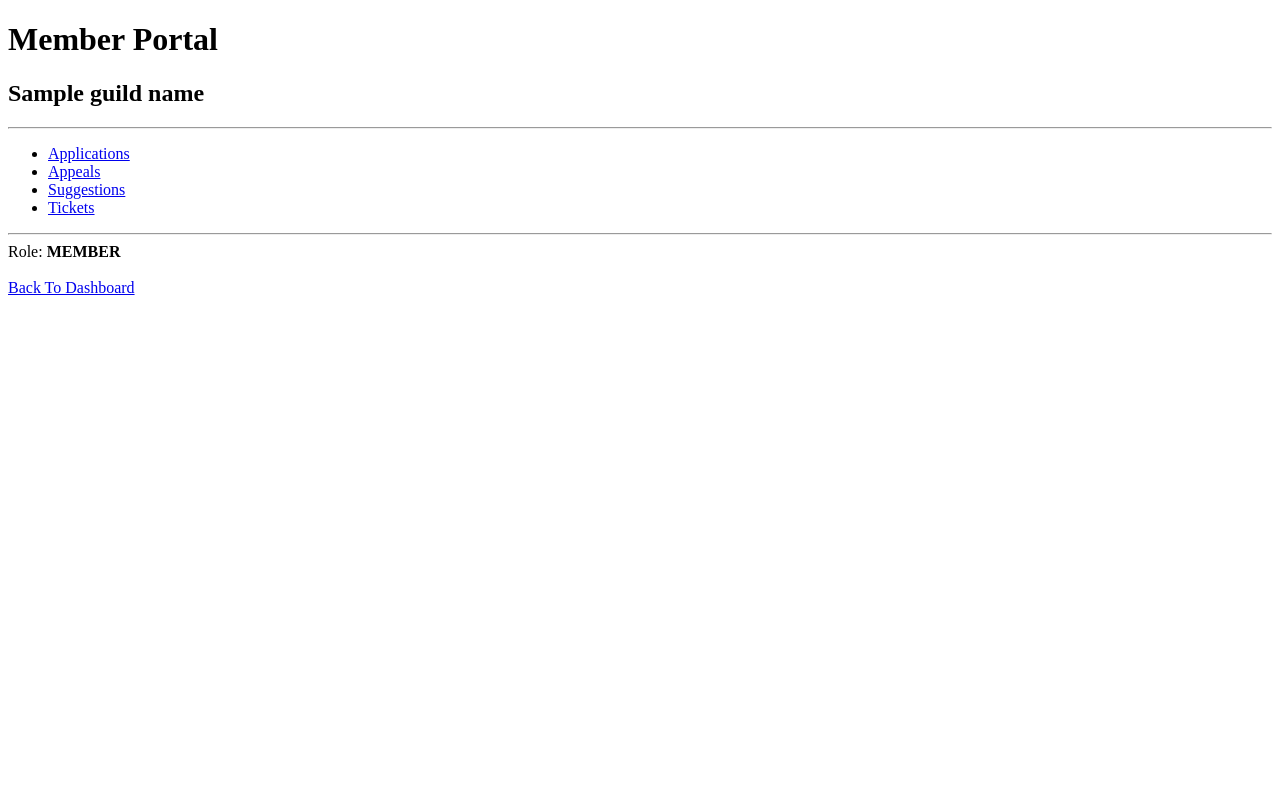
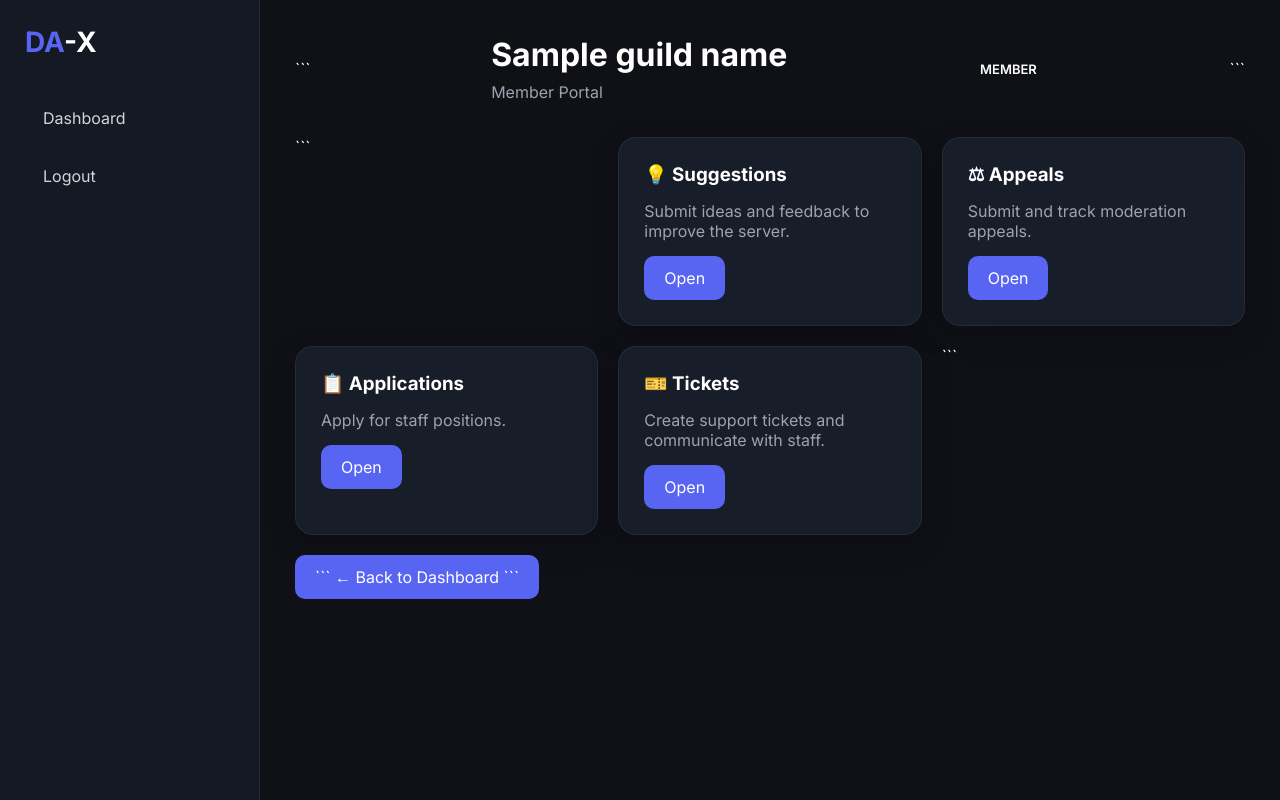
Before and after one commit to AngelLand-Discord/DA-X, a Flask app: template dashboard-service/templates/member_dashboard.html in a window 1280 px wide. Run offline with Flask 3, Linux system fonts and the light colour scheme; the template is opened without the code that fills it: most values are stand-ins (such as "Sample title", 1, 10 or a date in 2020).

Commit message:
Update member_dashboard.html

````diff
--- a/dashboard-service/templates/member_dashboard.html
+++ b/dashboard-service/templates/member_dashboard.html
@@ -1,98 +1,119 @@
-<!DOCTYPE html>
-<html>
+{% extends "base.html" %}
 
-<head>
+{% block title %}
+{{ guild_name }} | Member Portal
+{% endblock %}
 
-    <title>
+{% block content %}
 
+<div class="topbar">
+
+```
+<div>
+
+    <div class="page-title">
         {{ guild_name }}
+    </div>
 
-    </title>
+    <p style="color:#9ca3af;margin-top:8px;">
+        Member Portal
+    </p>
 
-</head>
+</div>
 
-<body>
+<span class="badge">
+    MEMBER
+</span>
+```
 
-<h1>
+</div>
 
-Member Portal
+<div class="grid">
 
-</h1>
+```
+<div class="card">
 
-<h2>
+    <h3>💡 Suggestions</h3>
 
-{{ guild_name }}
+    <p style="margin:15px 0;color:#9ca3af;">
+        Submit ideas and feedback to improve the server.
+    </p>
 
-</h2>
-
-<hr>
-
-<ul>
-
-<li>
-
-<a href="/guild/{{ guild_id }}/applications">
-
-Applications
-
+    <a
+        href="/guild/{{ guild_id }}/suggestions"
+        class="btn"
+    >
+        Open
     </a>
 
-</li>
+</div>
 
-<li>
+<div class="card">
 
-<a href="/guild/{{ guild_id }}/appeals">
+    <h3>⚖ Appeals</h3>
 
-Appeals
+    <p style="margin:15px 0;color:#9ca3af;">
+        Submit and track moderation appeals.
+    </p>
 
+    <a
+        href="/guild/{{ guild_id }}/appeals"
+        class="btn"
+    >
+        Open
     </a>
 
-</li>
+</div>
 
-<li>
+<div class="card">
 
-<a href="/guild/{{ guild_id }}/suggestions">
+    <h3>📋 Applications</h3>
 
-Suggestions
+    <p style="margin:15px 0;color:#9ca3af;">
+        Apply for staff positions.
+    </p>
 
+    <a
+        href="/guild/{{ guild_id }}/applications"
+        class="btn"
+    >
+        Open
     </a>
 
-</li>
+</div>
 
-<li>
+<div class="card">
 
-<a href="/guild/{{ guild_id }}/tickets">
+    <h3>🎫 Tickets</h3>
 
-Tickets
+    <p style="margin:15px 0;color:#9ca3af;">
+        Create support tickets and communicate with staff.
+    </p>
 
+    <a
+        href="/guild/{{ guild_id }}/tickets"
+        class="btn"
+    >
+        Open
     </a>
 
-</li>
-
-</ul>
-
-<hr>
-
-<div>
-
-Role:
-
-<b>
-
-MEMBER
-
-</b>
+</div>
+```
 
 </div>
 
 <br>
 
-<a href="/dashboard">
+<a
+href="/dashboard"
+class="btn"
 
-Back To Dashboard
+>
+
+```
+← Back to Dashboard
+```
 
 </a>
 
-</body>
-
-</html>
+{% endblock %}
````
Lines whose indentation alone changed are shown as unchanged.
